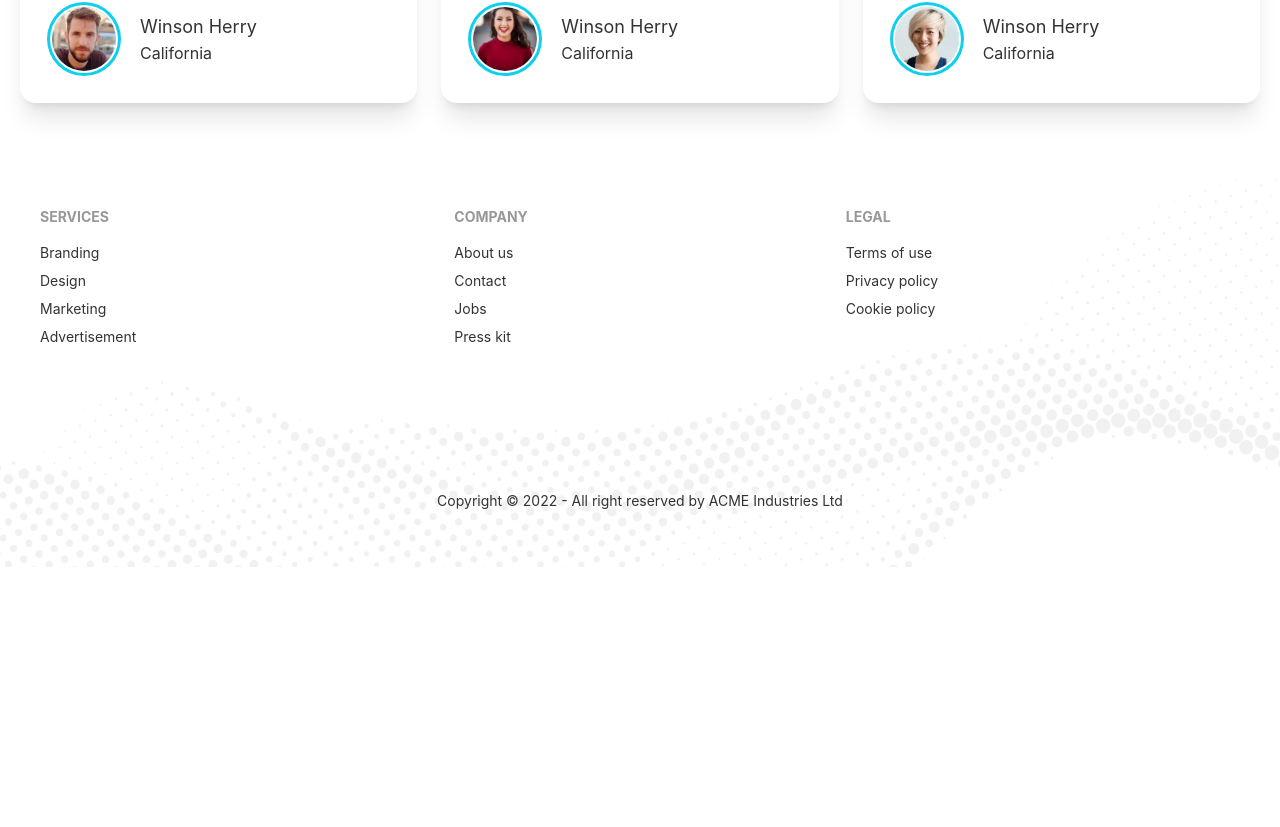
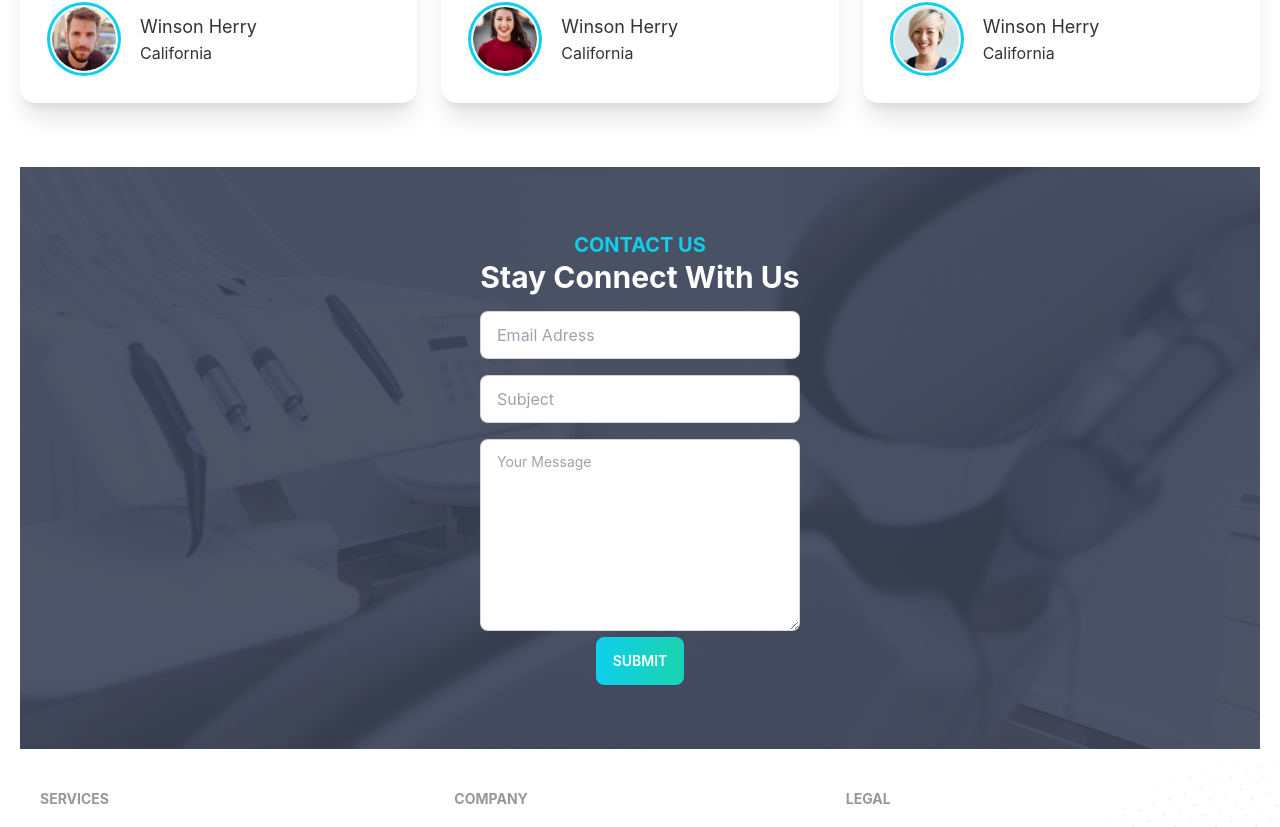
Before and after one commit to SamitMahadi/Dentist-Portal-Client, a React (Create React App) app: page / in a window 1280 px wide. Shown: the part 3025-3852 px from the top of the page. Before the commit the page ends 3592 px from the top, so only its background shows below. Built offline with nearby package versions, Linux system fonts and the light colour scheme.

Commit message:
home done

```diff
--- a/src/Pages/Home/Home/Home.js
+++ b/src/Pages/Home/Home/Home.js
@@ -5,6 +5,7 @@ import Services from '../Services/Services';
 import TermsHome from '../TermsHome/TermsHome';
 import MakeAppointment from '../MakeAppointment/MakeAppointment';
 import Testimonials from '../Testimonials/Testimonials';
+import HomeContact from '../HomeContact/HomeContact';
 
 const Home = () => {
     return (
@@ -15,6 +16,7 @@ const Home = () => {
             <TermsHome></TermsHome>
             <MakeAppointment></MakeAppointment>
             <Testimonials></Testimonials>
+            <HomeContact></HomeContact>
         </div>
     );
 };
--- /dev/null
+++ b/src/Pages/Home/HomeContact/HomeContact.js
@@ -0,0 +1,24 @@
+import React from 'react';
+import PrimaryButton from '../../../Components/PrimaryButton/PrimaryButton';
+const HomeContact = () => {
+    return (
+        <div className='mt-16 bg-appointment bg-cover' >
+            <div className='pt-16 pb-16'>
+                <div className='text-center'>
+                    <h2 className='text-primary text-xl font-bold uppercase'>Contact Us</h2>
+                    <h1 className='text-3xl font-bold text-white'>Stay Connect With Us</h1>
+                </div>
+                <form className='text-center'>
+                    <input type="email" placeholder="Email Adress"name='email' className=" mb-4 mt-4 input input-bordered  w-full max-w-xs" /><br />
+                    <input type="text" placeholder="Subject" className="mb-4 input input-bordered w-full max-w-xs" /><br />
+                    <textarea type='text' name='message' className="textarea textarea-bordered w-80 h-48" placeholder="Your Message"></textarea>
+                </form>
+                <div className='text-center '>
+                    <PrimaryButton>Submit</PrimaryButton>
+                </div>
+            </div>
+        </div>
+    );
+};
+
+export default HomeContact;
--- a/src/Pages/Shared/Footer/Footer.js
+++ b/src/Pages/Shared/Footer/Footer.js
@@ -1,32 +1,33 @@
 import React from 'react';
+import { Link } from 'react-router-dom';
 
 
 const Footer = () => {
     return (
-        <footer className=" p-10 bg-footer bg-cover ">
+        <footer className=" p-10 bg-footer bg-fit bg-cover ">
             <div className='footer'>
                 <div>
                     <span className="footer-title">Services</span>
-                    <a className="link link-hover">Branding</a>
-                    <a className="link link-hover">Design</a>
-                    <a className="link link-hover">Marketing</a>
-                    <a className="link link-hover">Advertisement</a>
+                    <Link to='/' className="link link-hover">Branding</Link>
+                    <Link to='/' className="link link-hover">Design</Link>
+                    <Link to='/' className="link link-hover">Marketing</Link>
+                    <Link to='/' className="link link-hover">Advertisement</Link>
                 </div>
                 <div>
                     <span className="footer-title">Company</span>
-                    <a className="link link-hover">About us</a>
-                    <a className="link link-hover">Contact</a>
-                    <a className="link link-hover">Jobs</a>
-                    <a className="link link-hover">Press kit</a>
+                    <Link to='/' className="link link-hover">About us</Link>
+                    <Link to='/' className="link link-hover">Contact</Link>
+                    <Link to='/' className="link link-hover">Jobs</Link>
+                    <Link to='/' className="link link-hover">Press kit</Link>
                 </div>
                 <div>
                     <span className="footer-title">Legal</span>
-                    <a className="link link-hover">Terms of use</a>
-                    <a className="link link-hover">Privacy policy</a>
-                    <a className="link link-hover">Cookie policy</a>
+                    <Link to='/' className="link link-hover">Terms of use</Link>
+                    <Link to='/' className="link link-hover">Privacy policy</Link>
+                    <Link to='/' className="link link-hover">Cookie policy</Link>
                 </div>
             </div>
-            <footer className="footer footer-center p-4 mt-32 text-base-content">
+            <footer className="footer footer-center p-4 mt-8 text-base-content">
                 <div>
                     <p>Copyright © 2022 - All right reserved by ACME Industries Ltd</p>
                 </div>
```
